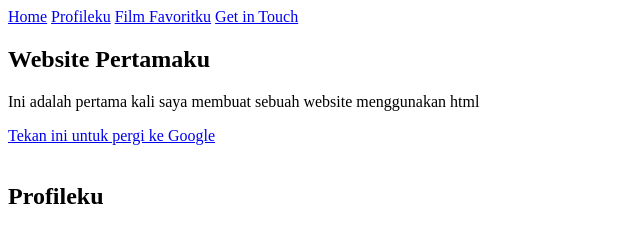
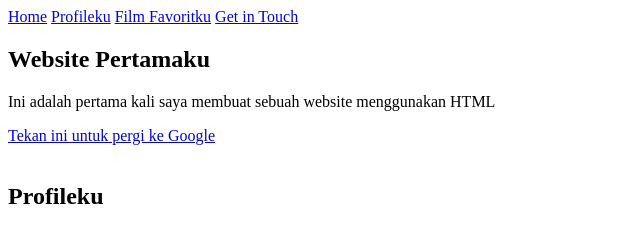
Before and after one commit to riggina/HTML-Technical-Assignment, a plain HTML site: page index.html in a window 1280 px wide. Shown: the top 227 px of the page, 0-640 px from the left. Drawn offline with Linux system fonts and the light colour scheme; grey boxes are pictures that could not be loaded.

Commit message:
Update index.html

```diff
--- a/index.html
+++ b/index.html
@@ -22,7 +22,7 @@
             Website Pertamaku
         </h1>
         <p>
-            Ini adalah pertama kali saya membuat sebuah website menggunakan html
+            Ini adalah pertama kali saya membuat sebuah website menggunakan HTML
         </p>
         <a href="https://www.google.com/" target="_blank">Tekan ini untuk pergi ke Google</a>
         <br><br>
```
